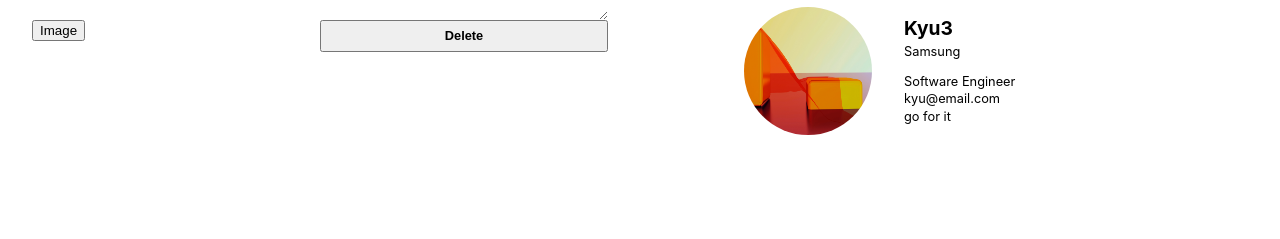
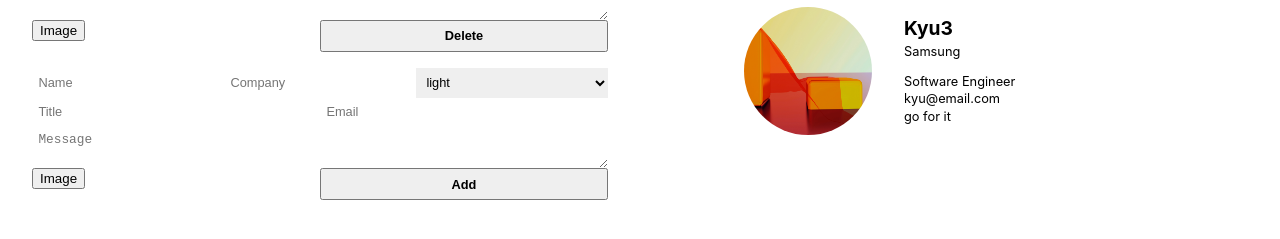
Before and after one commit to eunbiggabi/Squid-maker-app, a React (Create React App) app: page /maker in a window 1280 px wide. Shown: the part 511-750 px from the top of the page. Built offline with nearby package versions, Linux system fonts and the light colour scheme.

Commit message:
add card add form component

```diff
--- a/src/pages/maker/editor/card_add_form/card_add_form.jsx
+++ b/src/pages/maker/editor/card_add_form/card_add_form.jsx
@@ -1,9 +1,49 @@
+import { useRef } from 'react';
+import Button from '../../../../components/button/button';
+import ImageFileInput from '../../../../components/image_file_input/image_file_input';
 import styles from './card_add_form.module.css'
 
-export default function CardAddForm() {
+export default function CardAddForm({onAdd}) {
+
+  const formRef = useRef();
+  const nameRef = useRef();
+  const companyRef = useRef();
+  const themeRef = useRef();
+  const titleRef = useRef();
+  const emailRef = useRef();
+  const messageRef = useRef();
+
+  const onSubmit = event => {
+    event.preventDefault();
+    const card = {
+      id: Date.now(), //uuid
+      name: nameRef.current.value || '',
+      company: companyRef.current.value || '',
+      theme: themeRef.current.value,
+      title: titleRef.current.value || '',
+      email: emailRef.current.value || '',
+      message: messageRef.current.value || '',
+    };
+    formRef.current.reset();
+    onAdd(card);
+  };
+
   return (
-    <form className={styles.form}>
-      <h1>this is form add area......</h1>
+    <form ref={formRef} className={styles.form}>
+      <input ref={nameRef} className={styles.input} type="text" name="name" placeholder="Name" />
+      <input ref={companyRef} className={styles.input} type="text" name="company" placeholder="Company" />
+      <select ref={themeRef} className={styles.select} name="theme" placeholder="Theme">
+        <option placeholder="light">light</option>
+        <option placeholder="light">dark</option>
+        <option placeholder="light">colorful</option>
+      </select>
+      <input ref={titleRef} className={styles.input} type="text" name="title" placeholder="Title" />
+      <input ref={emailRef} className={styles.input} type="text" name="email" placeholder="Email" />
+      <textarea ref={messageRef} className={styles.textarea} name="message" placeholder="Message"></textarea>
+      <div className={styles.fileInput}>
+        <ImageFileInput />
+      </div>
+      <Button name="Add" onClick={onSubmit} />
     </form>
-  )
+  );
 }
--- a/src/pages/maker/editor/card_add_form/card_add_form.module.css
+++ b/src/pages/maker/editor/card_add_form/card_add_form.module.css
@@ -0,0 +1,45 @@
+@value makerBlack, makerWhite from '../../../../common/colors.css';
+
+.form {
+  display: flex;
+  width: 100%;
+  flex-wrap: wrap;
+  border-top: 1px solid makerBlack;
+  border-left: 1px solid makerBlack;
+  margin-bottom: 1em;
+}
+
+.input,
+.textarea,
+.select,
+.button,
+.fileInput {
+  font-size: 0.8rem;
+  width: 100%;
+  border: 0;
+  padding: 0.5em;
+  border-bottom: 1px solid makerBlack;
+  border-right: 1px solid makerBlack;
+  background: makerWhite;
+}
+
+.input,
+.select {
+  flex: 1 1 30%;
+}
+
+.fileInput {
+  padding: 0;
+  flex: 1 1 50%;
+}
+
+.input:focus,
+.textarea:focus,
+.select:focus,
+.button:focus {
+  outline: 0;
+}
+
+.textarea {
+  flex-basis: 100%;
+}
--- a/src/pages/maker/editor/editor.jsx
+++ b/src/pages/maker/editor/editor.jsx
@@ -2,13 +2,14 @@
 import CardAddForm from './card_add_form/card_add_form'
 import CardEditForm from './card_edit_form/card_edit_form'
 
-export default function Editor({cards}) {
+export default function Editor({cards, addCard}) {
   return (
     <section className={styles.editor}>
       <h1 className={styles.title}>Card Maker</h1>
       {cards.map(card => (
-        <CardEditForm card={card}/>
+        <CardEditForm key={card.id} card={card}/>
       ))}
+      <CardAddForm onAdd={addCard}/>
     </section>
   )
 }
--- a/src/pages/maker/maker.jsx
+++ b/src/pages/maker/maker.jsx
@@ -40,10 +40,15 @@
     }
   ])
 
+  const addCard = card => {
+    const updated = [...cards, card]
+    setCards(updated);
+  }
+
   return (
     <section className={styles.maker}>
       <div className={styles.container}>
-        <Editor cards={cards}/>
+        <Editor cards={cards} addCard={addCard}/>
         <Preview cards={cards}/>
       </div>
     </section>
```
